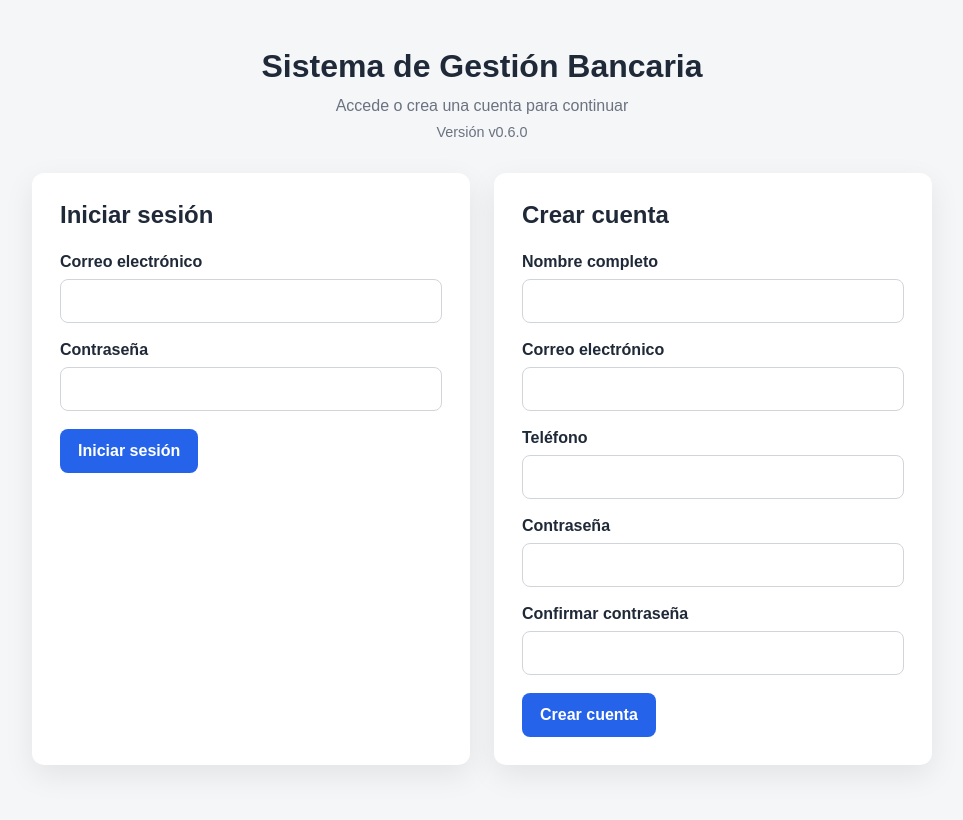
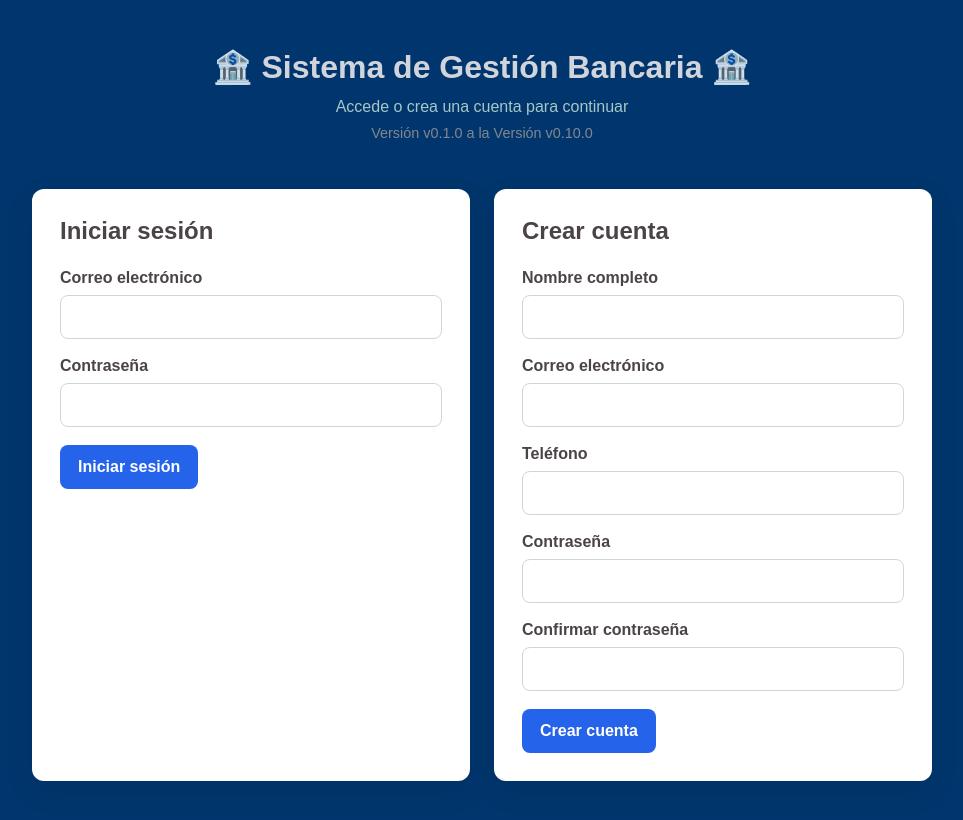
Before and after one commit to YamilethAR7/sistema-gestion-bancario, a website with bundled scripts: page index.html in a window 1280 px wide. Shown: the whole page, without its empty margins (158-1121 px from the left). Built offline with nearby package versions, Linux system fonts and the light colour scheme; a script that the page names is missing.

Commit message:
feat: ajustes finales dashboard y estilos

```diff
--- a/css/styles.css
+++ b/css/styles.css
@@ -11,9 +11,9 @@
 
 body {
     min-height: 100vh;
-    font-family: Arial, Helvetica, sans-serif;
-    background-color: #f4f6f8;
-    color: #1f2937;
+    font-family: fantasy, Helvetica, sans-serif;
+    background-color: #00366d;
+    color: #4b4444;
 }
 
 /* Pantalla de autenticación */
@@ -24,8 +24,9 @@ body {
 
 /* Encabezado */
 .auth-header {
+    color: #d1d5db;
     max-width: 900px;
-    margin: 0 auto 32px;
+    margin: 0 auto 47px;
     text-align: center;
 }
 
@@ -35,13 +36,14 @@ body {
 }
 
 .auth-header p {
+    font-family: Arial, Helvetica, sans-serif;
     margin-bottom: 8px;
-    color: #6b7280;
+    color: #a6c7c7;
 }
 
 .auth-header span {
     font-size: 0.9rem;
-    color: #6b7280;
+    color: #82878f;
 }
 
 /* Contenedor de formularios */
@@ -109,7 +111,7 @@ body {
 }
 
 .btn-primary:hover {
-    background-color: #1d4ed8;
+    background-color: #07216b;
 }
 
 /* Diseño para celulares */
@@ -190,7 +192,7 @@ body {
 /* Botón secundario */
 .btn-secondary {
     background-color: #e5e7eb;
-    color: #1f2937;
+    color: #2c3848;
 }
 
 /* Navegación */
--- a/index.html
+++ b/index.html
@@ -16,9 +16,9 @@
     <main class="auth-page">
 
         <header class="auth-header">
-            <h1>Sistema de Gestión Bancaria</h1>
+            <h1> 🏦 Sistema de Gestión Bancaria 🏦 </h1>
             <p>Accede o crea una cuenta para continuar</p>
-            <span>Versión v0.6.0</span>
+            <span>Versión v0.1.0 a la Versión v0.10.0</span>
         </header>
 
         <section class="auth-container">
--- a/js/main.js
+++ b/js/main.js
@@ -3,6 +3,7 @@
 
 // Importar modelos
 import { Usuario } from "./models/Usuario.js";
+
 import { Cuenta } from "./models/Cuenta.js";
 
 
--- a/js/models/Banco.js
+++ b/js/models/Banco.js
@@ -1,5 +1,4 @@
-
-// version v0.9.0 - Banco
+// version v0.10.0 - Banco
 // admin usuarios, cuentas y movimientos
 
 import { Movimiento } from "./Movimiento.js";
--- a/package.json
+++ b/package.json
@@ -6,6 +6,6 @@
   "main": "js/main.js",
   "type": "module",
   "scripts": {},
-  "author": "",
+  "author": "yamileth acevedo",
   "license": "ISC"
 }
```
Also changed, not shown: dashboard.html (+1 -1 lines), js/utils/validadores.js (line endings or trailing spaces).
